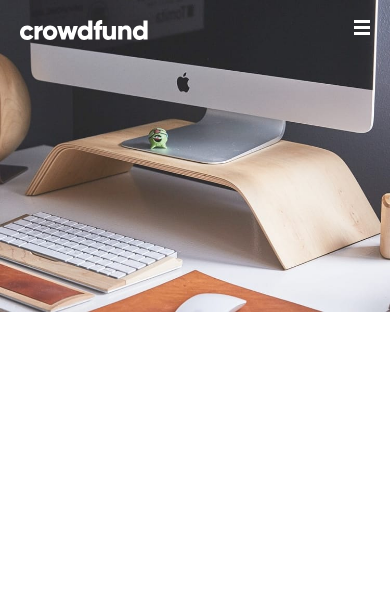
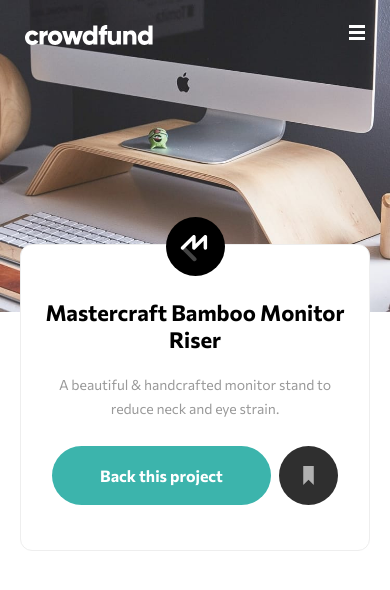
Before and after one commit to erwinruiz/crowdfunding-product-page, a React (Create React App) app: page / in a window 390 px wide. Shown: the top 590 px of the page. Built offline with nearby package versions, Linux system fonts and the light colour scheme.

Commit message:
Add intro component, adapt to mobile design

```diff
--- /dev/null
+++ b/src/App.module.css
@@ -0,0 +1,3 @@
+.section {
+    padding: 0 20px;
+}
--- a/src/App.tsx
+++ b/src/App.tsx
@@ -1,8 +1,17 @@
-import Header from './Components/Header';
+import { Fragment } from "react";
+import classes from "./App.module.css";
+// Components
+import Header from "./Components/Header";
+import Intro from "./Components/Intro";
 
 function App() {
   return (
-    <Header />
+    <Fragment>
+      <Header />
+      <section className={classes.section}>
+        <Intro />
+      </section>
+    </Fragment>
   );
 }
 
--- a/src/Components/Header.module.css
+++ b/src/Components/Header.module.css
@@ -1,8 +1,9 @@
 .header {
-  padding: 20px;
+  padding: 25px;
   display: flex;
   align-items: flex-start;
   justify-content: space-between;
+  margin-bottom: 174px;
 }
 .brandLogo,
 .menuIcon {
--- /dev/null
+++ b/src/Components/Intro.module.css
@@ -0,0 +1,51 @@
+.article {
+  background-color: #fff;
+  border: 1px #eee solid;
+  border-radius: 12px;
+  text-align: center;
+}
+.article .logo {
+  height: 59px;
+  margin-top: -28px;
+}
+.content {
+  padding: 20px 20px 45px 20px;
+}
+.content h1 {
+  color: var(--Black);
+  font-size: 22px;
+  margin-bottom: 20px;
+}
+.content p {
+  color: #999;
+  font-size: 14px;
+  line-height: 1.7;
+  margin-bottom: 25px;
+}
+.content .actions {
+  display: flex;
+  align-items: center;
+  justify-content: center;
+  gap: 8px;
+}
+.content .actions button {
+  background-color: var(--Moderate-cyan);
+  font-family: "Commissioner";
+  font-size: 16px;
+  font-weight: 700;
+  color: #fff;
+  padding: 20px 48px;
+  border: none;
+  border-radius: 35px;
+  cursor: pointer;
+}
+.content .actions button:hover {
+  background-color: var(--Dark-cyan);
+}
+.content .actions img {
+  height: 59px;
+  cursor: pointer;
+}
+.content .actions img:hover {
+  opacity: 0.7;
+}
--- /dev/null
+++ b/src/Components/Intro.tsx
@@ -0,0 +1,25 @@
+import classes from "./Intro.module.css";
+
+function Intro() {
+  return (
+    <article className={classes.article}>
+      <img
+        className={classes.logo}
+        src="./images/logo-mastercraft.svg"
+        alt="mastercraft logo"
+      />
+      <div className={classes.content}>
+        <h1>Mastercraft Bamboo Monitor Riser</h1>
+        <p>
+          A beautiful & handcrafted monitor stand to reduce neck and eye strain.
+        </p>
+        <div className={classes.actions}>
+          <button>Back this project</button>
+          <img src="./images/icon-bookmark.svg" alt="bookmark icon" />
+        </div>
+      </div>
+    </article>
+  );
+}
+
+export default Intro;
--- a/src/index.css
+++ b/src/index.css
@@ -14,6 +14,7 @@
 }
 
 body {
+  font-family: "Commissioner";
   font-size: 16px;
   background-image: url("./images/image-hero-mobile.jpg");
   background-size: 100%;
```
